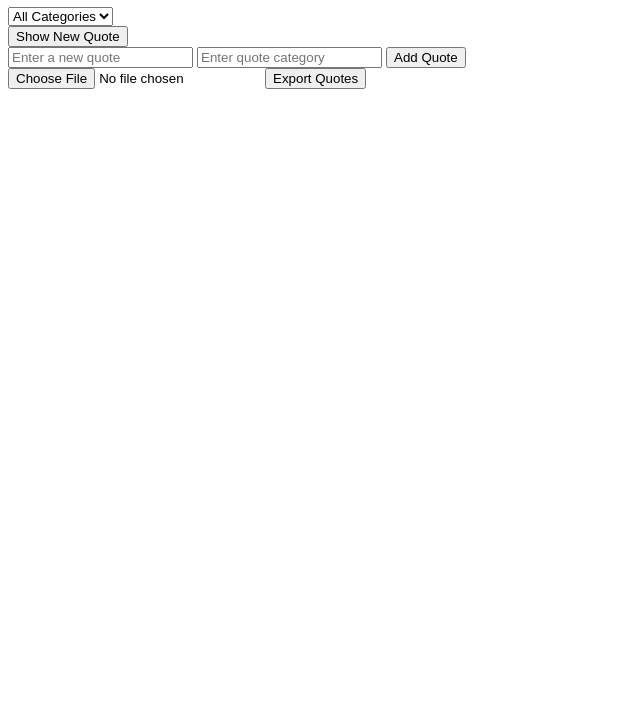
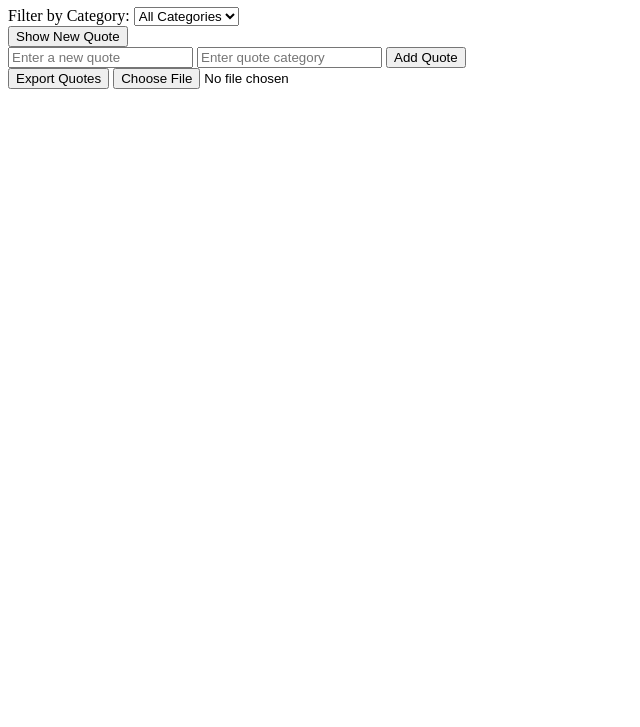
Before and after one commit to Ujunwa081/alx_fe_javascript, a plain HTML site: page dom-manipulation/index.html in a window 1280 px wide. Shown: the part 73-800 px from the top of the page, without its empty margins (0-640 px from the left). Drawn offline with Linux system fonts and the light colour scheme.

Commit message:
Implemented quote filtering and storage system

```diff
--- a/dom-manipulation/index.html
+++ b/dom-manipulation/index.html
@@ -8,29 +8,27 @@
 	<body>
 		  <h1>Dynamic Quote Generator</h1>
 
-		    <!-- Category Filter Dropdown -->
+		    <!-- Filter dropdown -->
+		      <label for="categoryFilter">Filter by Category:</label>
 		        <select id="categoryFilter" onchange="filterQuotes()">
 				    <option value="all">All Categories</option>
-				      <!-- Categories will be added dynamically -->
 				      </select>
 
-					  <!-- Display Area for Quote -->
+				        <!-- Quote display -->
 					  <div id="quoteDisplay"></div>
-
-					      <!-- Buttons -->
 					    <button id="newQuote">Show New Quote</button>
 
-						  <!-- Add New Quote -->
+					      <!-- Add new quote -->
 					        <div>
 							    <input id="newQuoteText" type="text" placeholder="Enter a new quote" />
 							        <input id="newQuoteCategory" type="text" placeholder="Enter quote category" />
 								    <button onclick="addQuote()">Add Quote</button>
 								      </div>
 
-									    <!-- Import & Export -->
+								        <!-- Export & Import -->
 									  <div>
+										      <button onclick="exportToJsonFile()">Export Quotes</button>
 										          <input type="file" id="importFile" accept=".json" onchange="importFromJsonFile(event)" />
-											      <button onclick="exportToJsonFile()">Export Quotes</button>
 											    </div>
 
 											      <script src="script.js"></script>
```
Also changed, not shown: dom-manipulation/script.js (+114 -99 lines). Lines whose indentation alone changed are shown as unchanged.
